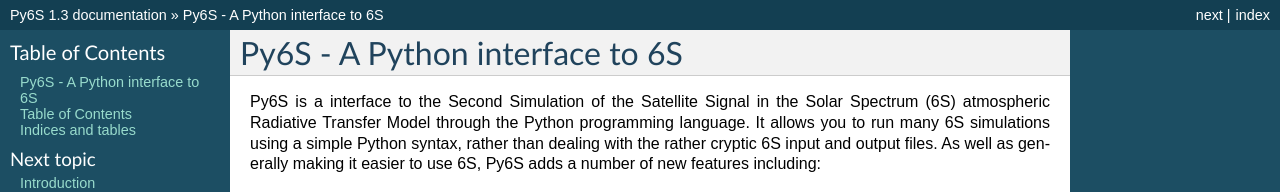
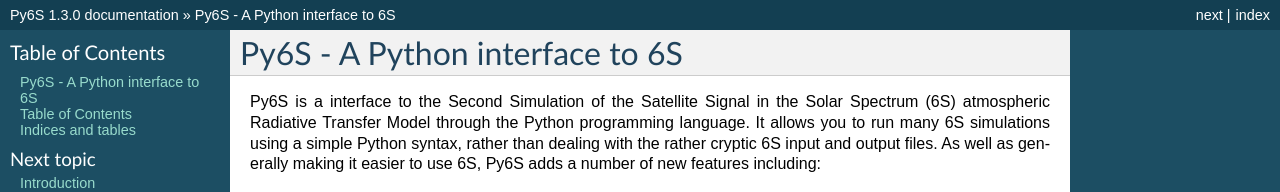
Before and after one commit to robintw/Py6S, a Sphinx documentation site: the page built from doc/source/index.rst, in a window 1280 px wide and 900 px high. Shown: the top 192 px of the window. Built offline with Sphinx 7.4.7, drawn with Linux system fonts in a browser that asks for light colours; some of the changed text lies outside the part shown.

Commit message:
Updated version numbers to be X.Y.Z for full semantic versioning.

```diff
--- a/doc/source/conf.py
+++ b/doc/source/conf.py
@@ -53,9 +53,9 @@
 # built documents.
 #
 # The short X.Y version.
-version = '1.3'
+version = '1.3.0'
 # The full version, including alpha/beta/rc tags.
-release = '1.3'
+release = '1.3.0'
 
 # The language for content autogenerated by Sphinx. Refer to documentation
 # for a list of supported languages.
--- a/setup.py
+++ b/setup.py
@@ -30,7 +30,7 @@
         packages              = ['Py6S', 'Py6S.Params', 'Py6S.SixSHelpers'],
         requires              = ['pysolar'],
         install_requires      = ['pysolar'],
-        version               = "1.3",
+        version               = "1.3.0",
         author                = "Robin Wilson",
         author_email          = "robin@rtwilson.com",
         description           = ("""A wrapper for the 6S Radiative Transfer Model to make it easy to run simulations
```
